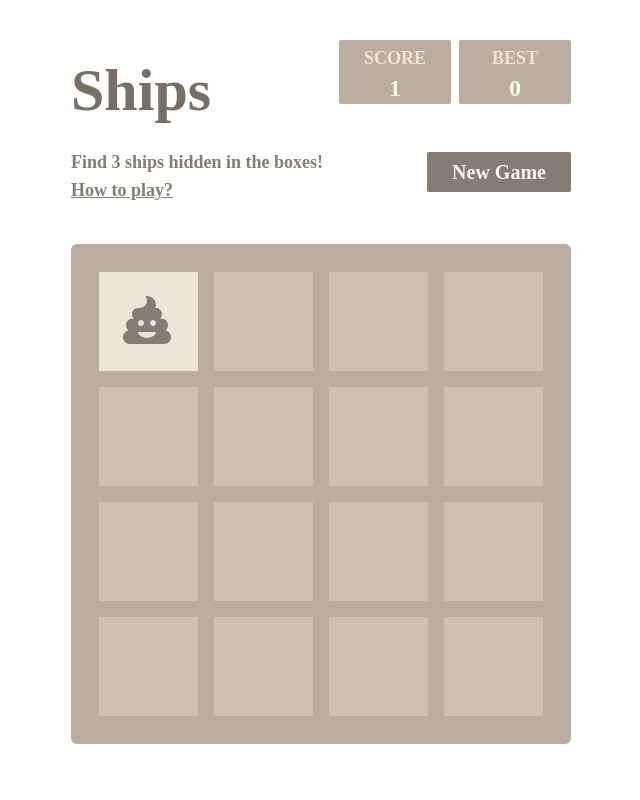
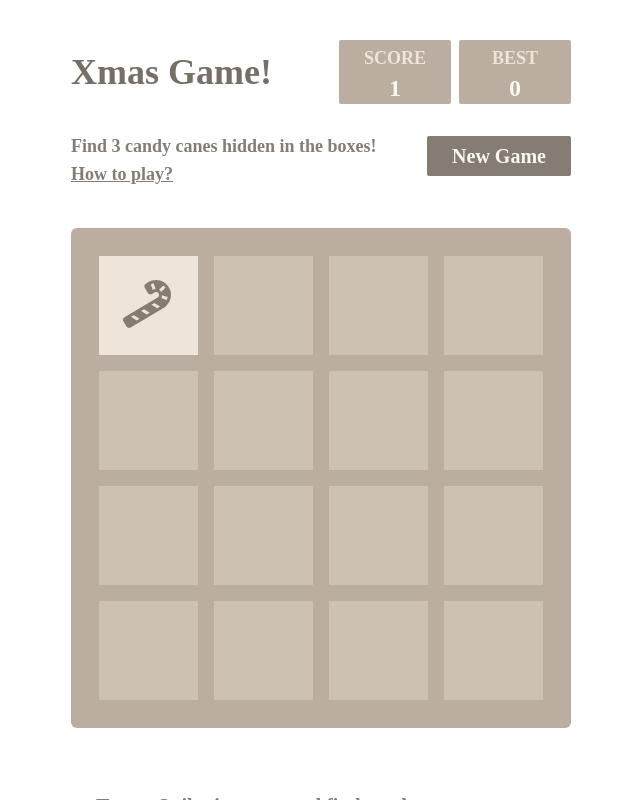
Before and after one commit to DaliborD45/Game, a React (Create React App) app: page / in a window 1280 px wide. Both pictures are taken after a click on the element 461 px from the left and 321 px from the top of the page. Shown: the whole page, without its empty margins (313-953 px from the left). Built offline with nearby package versions, Linux system fonts and the light colour scheme.

Commit message:
🔥 Refactoring

```diff
--- a/src/components/Bottom/Bottom.tsx
+++ b/src/components/Bottom/Bottom.tsx
@@ -8,7 +8,7 @@ const Bottom: FC<BottomProps> = ({ hint }) => {
           hint && "bg-yellow-200 py-1"
         }`}
       >
-        Try to open 3 boxes in a row and find images as soon as possible!
+        Tap on 3 tiles in a row and find candy canes as soon as possible!
       </p>
     </section>
   );
--- a/src/components/GameOver/GameOver.tsx
+++ b/src/components/GameOver/GameOver.tsx
@@ -3,7 +3,7 @@ import { GameOverProps } from "../../interfaces/interfaces";
 const GameOver: FC<GameOverProps> = ({ score }) => {
   return (
     <div className="absolute w-[500px] top-80 h-10 bg-custom-600 text-custom-200 font bold text-xl text-center">
-      <p className="pt-1">{`Game Over! It took you ${score} picks to finish!`}</p>
+      <p className="pt-1">{`Good Job! It took you ${score} picks to finish!`}</p>
     </div>
   );
 };
--- a/src/components/Intro/Intro.tsx
+++ b/src/components/Intro/Intro.tsx
@@ -10,7 +10,11 @@ const Intro: FC<IntroProps> = ({ score, bestScore, setGameOver, setHint }) => {
   return (
     <>
       <section className="flex">
-        <h1 className="font-semibold text-6xl text-custom-700 mt-5">Ships</h1>
+        <section>
+          <h1 className="font-semibold text-4xl text-custom-700 mt-3">
+            Xmas Game!
+          </h1>
+        </section>
         <section className="flex ml-auto h-16 leading-3 mr-3">
           <div className="rounded-sm bg-custom-500  w-28 font-bold text-center ">
             <p className="text-custom-200 text-lg pt-1">SCORE</p>
@@ -24,7 +28,7 @@ const Intro: FC<IntroProps> = ({ score, bestScore, setGameOver, setHint }) => {
       </section>
       <section className="flex mt-5 ">
         <div className="font-semibold text-lg mt-2 text-custom-600">
-          <p>Find 3 ships hidden in the boxes!</p>
+          <p>Find 3 candy canes hidden in the boxes!</p>
           <p
             onClick={() => setHint(true)}
             className="underline hover:text-custom-400"
--- a/src/components/Tile/Tile.tsx
+++ b/src/components/Tile/Tile.tsx
@@ -2,7 +2,7 @@ import React, { FC, useState, useEffect } from "react";
 import { TileProps } from "../../interfaces/interfaces";
 import { FontAwesomeIcon } from "@fortawesome/react-fontawesome";
 
-import { faPoo } from "@fortawesome/free-solid-svg-icons";
+import { faCandyCane } from "@fortawesome/free-solid-svg-icons";
 const Tile: FC<TileProps> = ({
   id,
   score,
@@ -47,7 +47,7 @@ const Tile: FC<TileProps> = ({
     >
       {randomIdsArr.includes(id) && (isOpen || isPermaOpen) && (
         <FontAwesomeIcon
-          icon={faPoo}
+          icon={faCandyCane}
           className="text-custom-600 ml-2 mt-2"
           size="3x"
         />
```
Also changed, not shown: 1 other file (tests, documents, lock files or other folders).
